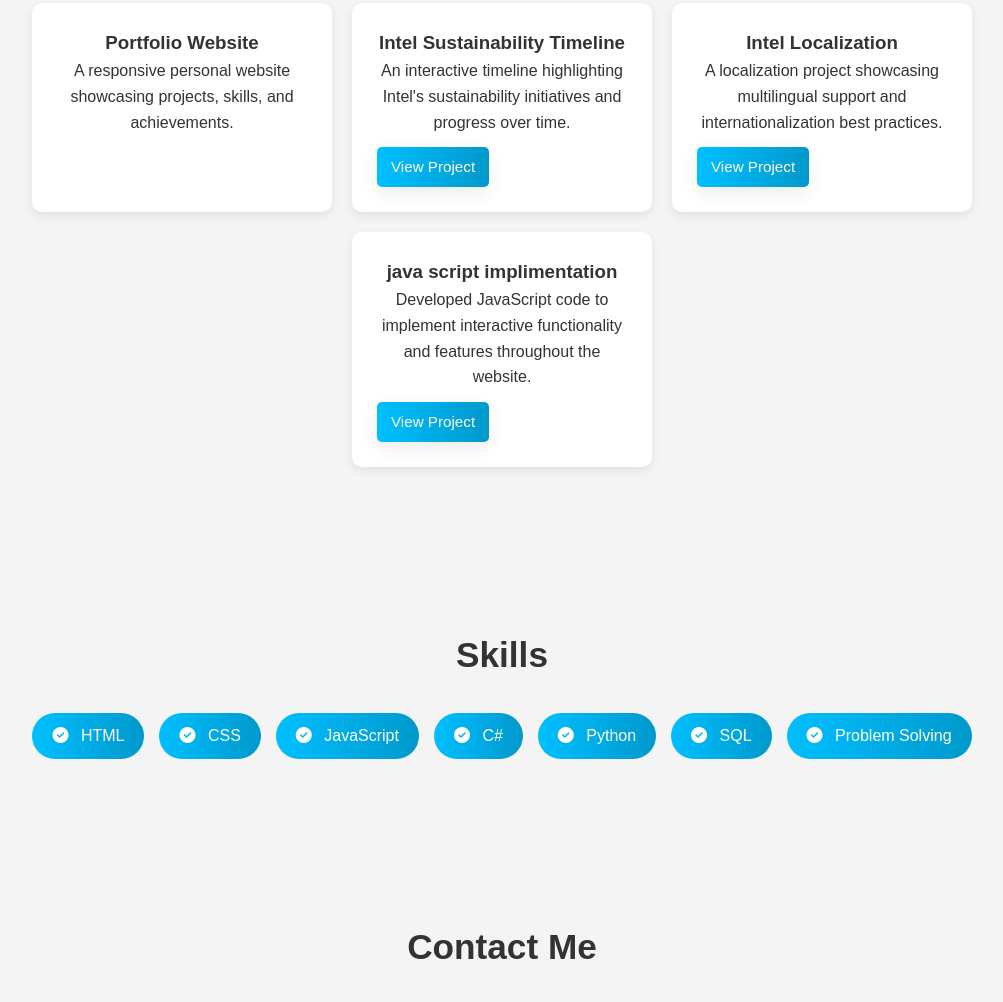
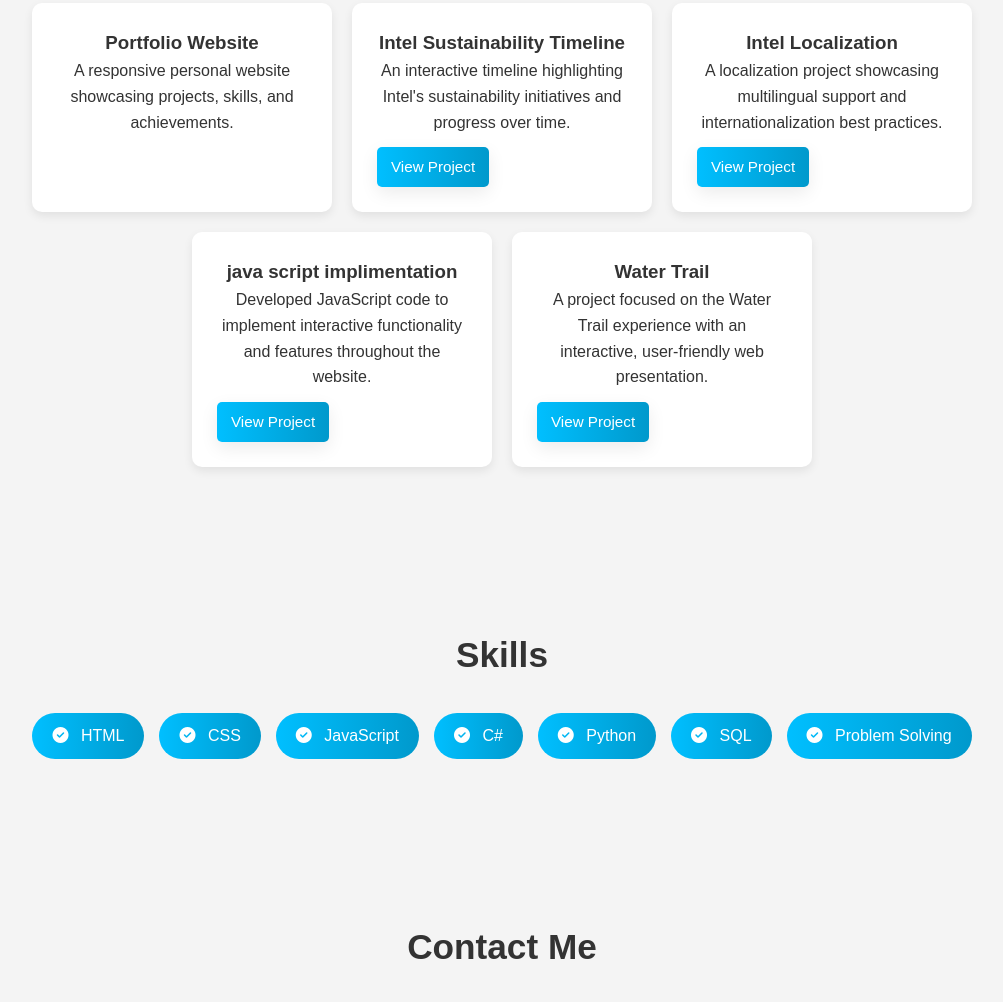
Before and after one commit to rrp034/portfolio, a plain HTML site: page index.html in a window 1280 px wide. Shown: the part 1286-2288 px from the top of the page, without its empty margins (138-1141 px from the left). Drawn offline with Linux system fonts and the light colour scheme; a small style sheet from the web is missing.

Commit message:
added project

```diff
--- a/index.html
+++ b/index.html
@@ -83,6 +83,14 @@
                 <a href="https://rrp034.github.io/project-intel/" target="_blank" rel="noopener" class="btn">View Project</a>
             </div>
 
+            <div class="project-card">
+                <h3>Water Trail</h3>
+                <p>
+                    A project focused on the Water Trail experience with an interactive, user-friendly web presentation.
+                </p>
+                <a href="https://rrp034.github.io/water-trail/" target="_blank" rel="noopener" class="btn">View Project</a>
+            </div>
+
         </div>
     </section>
 
```
